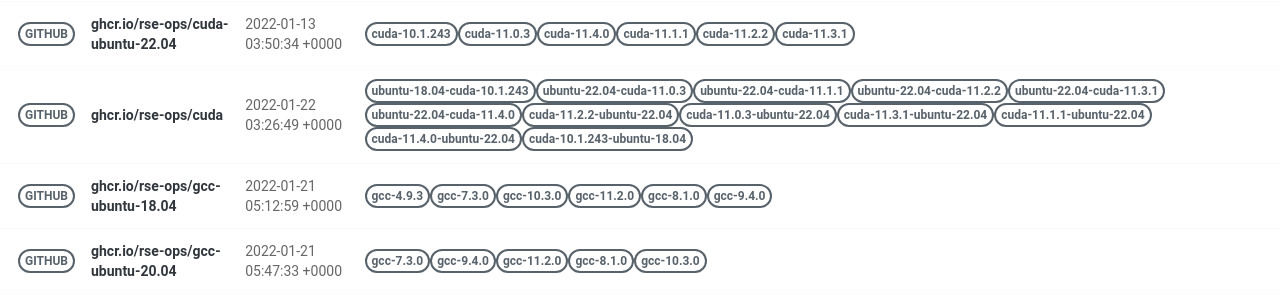
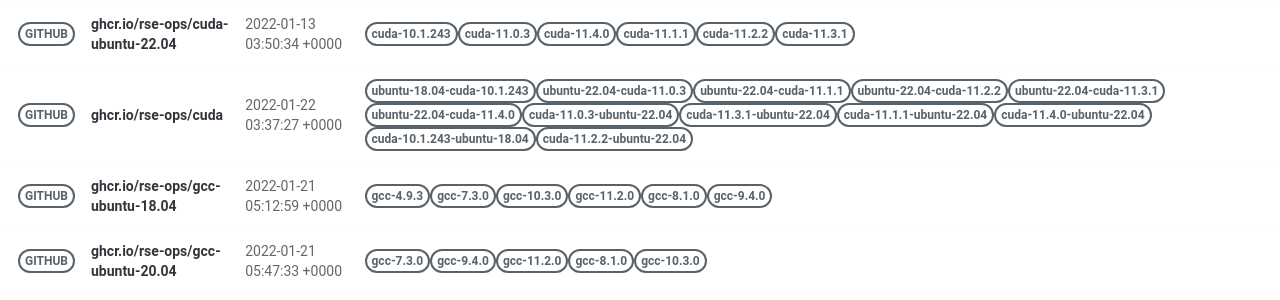
Before and after one commit to rse-ops/docker-images, a Jekyll site: the page built from pages/index.md, in a window 1280 px wide. Shown: the part 428-728 px from the top of the page. Built offline with Jekyll 4.4.1, drawn with Linux system fonts in a browser that asks for light colours; nearby versions of some CDN libraries.

Commit message:
Automated push to update library 2022-01-22

```diff
--- a/_library/ghcr.io-rse-ops-cuda.md
+++ b/_library/ghcr.io-rse-ops-cuda.md
@@ -1,7 +1,7 @@
 ---
 layout: container
 name: ghcr.io/rse-ops/cuda
-updated_at: 2022-01-22 03:26:49.853475
+updated_at: 2022-01-22 03:37:27.917972
 
 
 container_url: https://github.com/orgs/rse-ops/packages/container/package/cuda
```
Also changed, not shown: other parts of _library/ghcr.io-rse-ops-cuda.md (+3 -3 lines).
